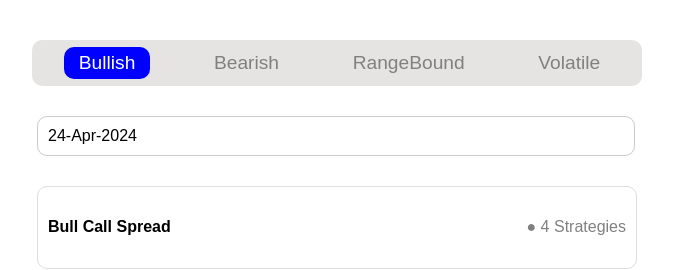
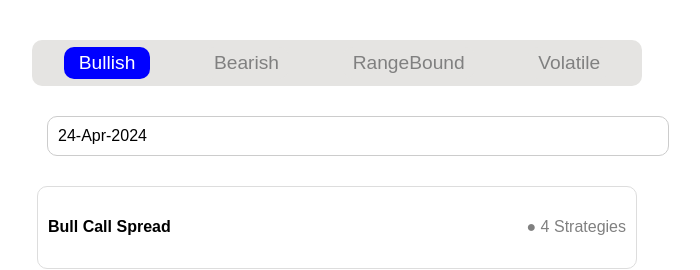
Before and after one commit to rohanh007/nerve_assignment, a plain HTML site: page index.html in a window 1280 px wide. Shown: the top 270 px of the page, 303-1003 px from the left. Drawn offline with Linux system fonts and the light colour scheme.

Commit message:
Update index.css

```diff
--- a/index.css
+++ b/index.css
@@ -42,8 +42,8 @@ body {
 }
 
 .dropdown-container div {
-  width: 98%;
-/*   padding-left: 10px; */
+  width: 100%;
+  padding-left: 10px;
   margin-top: 10px;
   border-radius: 10px;
   font-size: 16px;
@@ -120,6 +120,21 @@ body {
 .count-strategy {
   color: #808080;
 }
+/* .dropdown-text{
+  display: flex;
+  justify-content: space-between;
+} */
+/* .dropdown-text {
+  flex-grow: 1;
+  padding-right: 10px;
+} */
+
+/* Chevron alignment */
+/* .chevron-icon {
+  padding-left: 5px;
+  font-size: 1.2rem;
+  color: #808080;
+} */
 
 @media (max-width: 1024px) {
   .toggle-container, .dropdown-container, .card-container {
```
